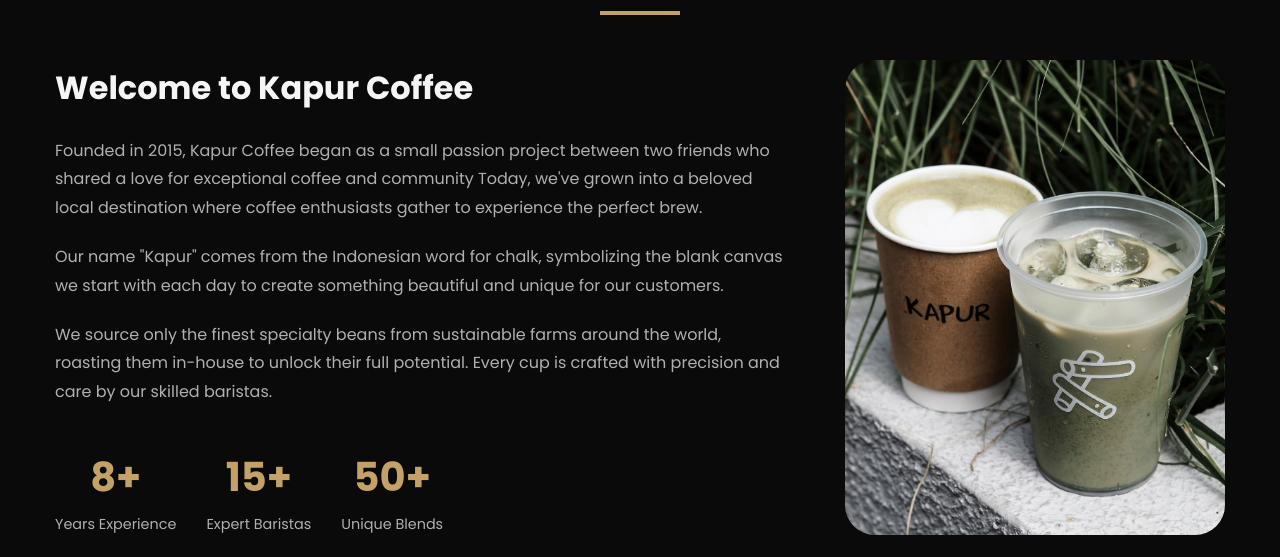
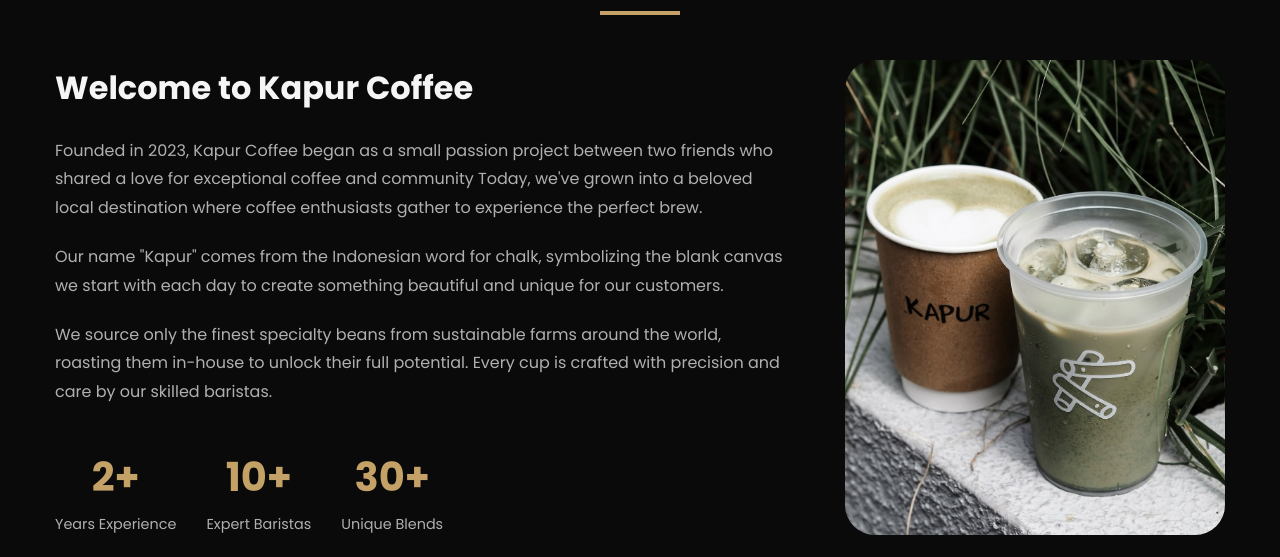
Before and after one commit to mriya23/kapur-coffee, a React (Create React App) app: page / in a window 1280 px wide. Shown: the part 960-1517 px from the top of the page. Built offline with nearby package versions, Linux system fonts and the light colour scheme.

Commit message:
update desc

```diff
--- a/src/components/About/About.js
+++ b/src/components/About/About.js
@@ -11,7 +11,7 @@ const About = () => {
           <div className="about-text">
             <h3>Welcome to Kapur Coffee</h3>
             <p>
-              Founded in 2015, Kapur Coffee began as a small passion project between two friends
+              Founded in 2023, Kapur Coffee began as a small passion project between two friends
               who shared a love for exceptional coffee and community Today, we've grown into a beloved local destination where coffee enthusiasts gather to experience the perfect brew.
             </p>
             <p>
@@ -23,15 +23,15 @@ const About = () => {
 
             <div className="about-stats">
               <div className="stat-item">
-                <h4>8+</h4>
+                <h4>2+</h4>
                 <p>Years Experience</p>
               </div>
               <div className="stat-item">
-                <h4>15+</h4>
+                <h4>10+</h4>
                 <p>Expert Baristas</p>
               </div>
               <div className="stat-item">
-                <h4>50+</h4>
+                <h4>30+</h4>
                 <p>Unique Blends</p>
               </div>
             </div>
```
